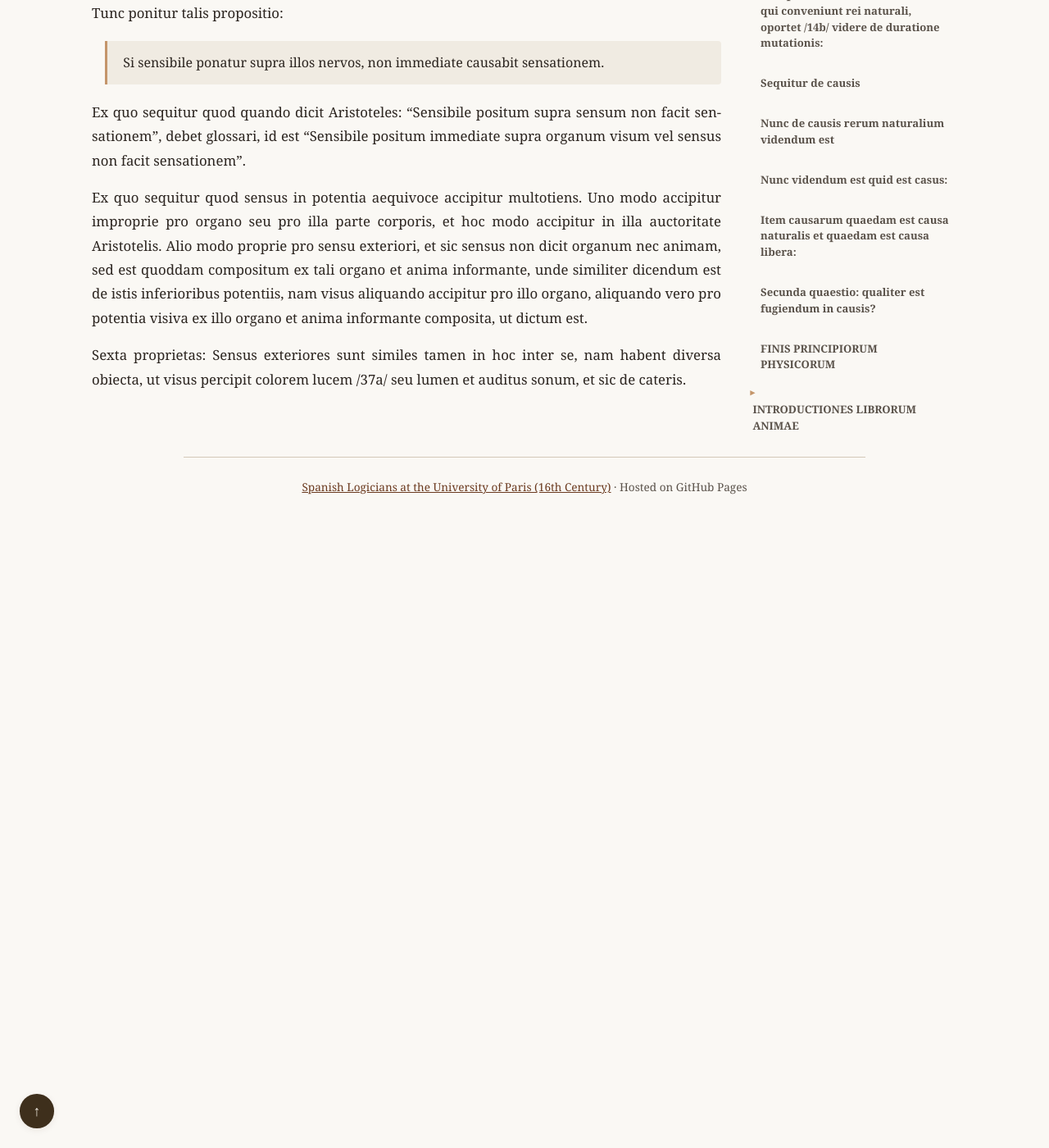
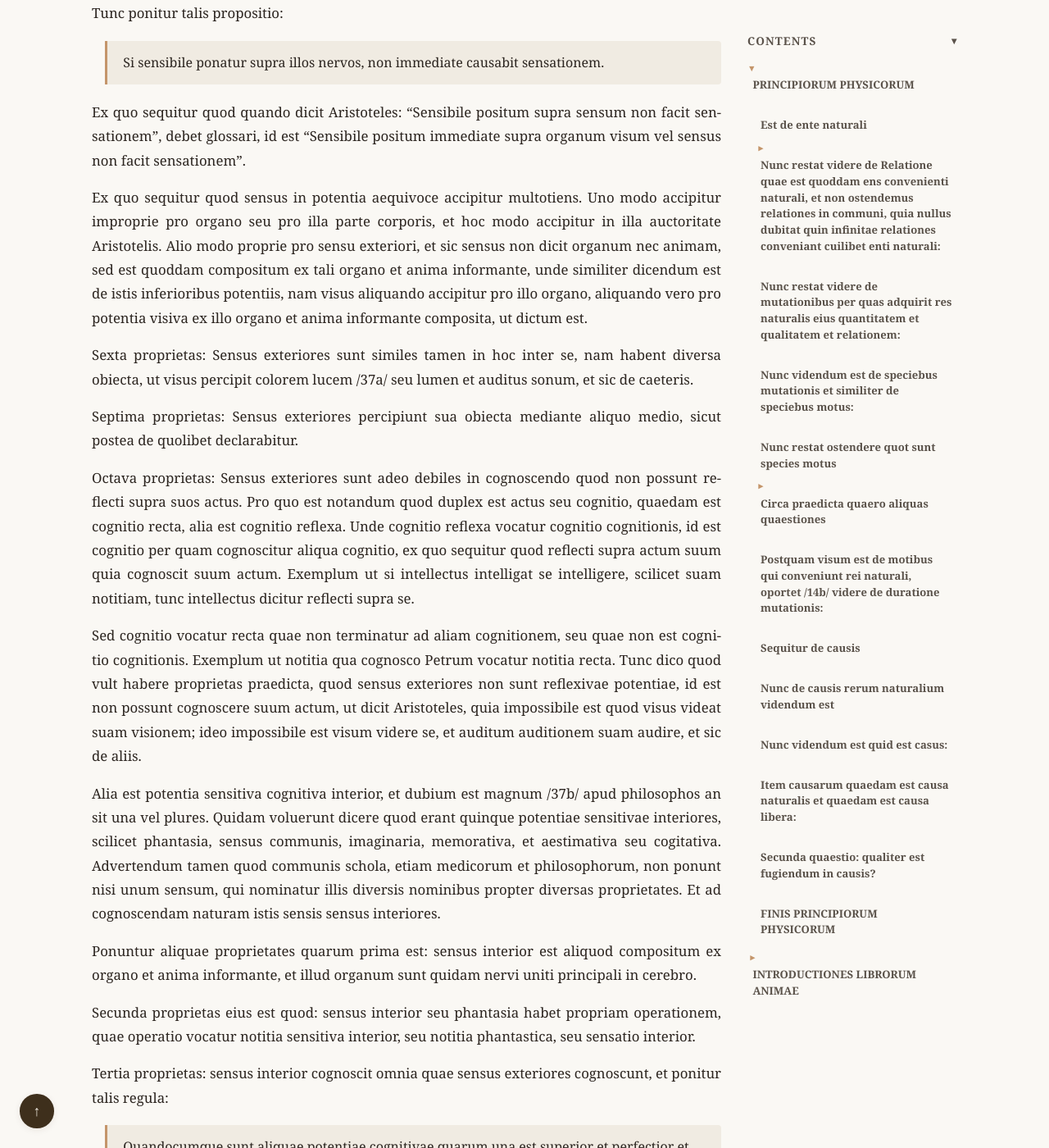
Before and after one commit to JoseBalado/Spanish-Logicians-at-the-University-of-Paris, a Jekyll site: the page built from philosophers/Jeronimo-Pardo/Principiorum-Phisicorum-et-Introductiones-Librorum-Animae.md, in a window 1280 px wide and 1400 px high, scrolled down 42631 px. Shown: the whole window at 82% size. Built offline with Jekyll 4.4.1, drawn with Linux system fonts in a browser that asks for light colours; before the commit the page ends 43261 px from its top, so only the background shows below that; some of the changed text lies outside the part shown.

Commit message:
Pardo. De Anima, page 37

```diff
--- a/cspell-latin-custom.txt
+++ b/cspell-latin-custom.txt
@@ -2327,6 +2328,7 @@ reduplicativus
 reflectio
 reflectionem
 reflexiva
+reflexivae
 reflexivis
 reflexivum
 refrigidare
--- a/philosophers/Jeronimo-Pardo/Principiorum-Phisicorum-et-Introductiones-Librorum-Animae.md
+++ b/philosophers/Jeronimo-Pardo/Principiorum-Phisicorum-et-Introductiones-Librorum-Animae.md
@@ -808,7 +808,25 @@ Ex quo sequitur quod quando dicit Aristoteles: "Sensibile positum supra sensum n
 
 Ex quo sequitur quod sensus in potentia aequivoce accipitur multotiens. Uno modo accipitur improprie pro organo seu pro illa parte corporis, et hoc modo accipitur in illa auctoritate Aristotelis. Alio modo proprie pro sensu exteriori, et sic sensus non dicit organum nec animam, sed est quoddam compositum ex tali organo et anima informante, unde similiter dicendum est de istis inferioribus potentiis, nam visus aliquando accipitur pro illo organo, aliquando vero pro potentia visiva ex illo organo et anima informante composita, ut dictum est.
 
-Sexta proprietas: Sensus exteriores sunt similes tamen in hoc inter se, nam habent diversa obiecta, ut visus percipit colorem lucem /37a/ seu lumen et auditus sonum, et sic de cateris.
+Sexta proprietas: Sensus exteriores sunt similes tamen in hoc inter se, nam habent diversa obiecta, ut visus percipit colorem lucem /37a/ seu lumen et auditus sonum, et sic de caeteris.
+
+Septima proprietas: Sensus exteriores percipiunt sua obiecta mediante aliquo medio, sicut postea de quolibet declarabitur.
+
+Octava proprietas: Sensus exteriores sunt adeo debiles in cognoscendo quod non possunt reflecti supra suos actus. Pro quo est notandum quod duplex est actus seu cognitio, quaedam est cognitio recta, alia est cognitio reflexa. Unde cognitio reflexa vocatur cognitio cognitionis, id est cognitio per quam cognoscitur aliqua cognitio, ex quo sequitur quod reflecti supra actum suum quia cognoscit suum actum. Exemplum ut si intellectus intelligat se intelligere, scilicet suam notitiam, tunc intellectus dicitur reflecti supra se.
+
+Sed cognitio vocatur recta quae non terminatur ad aliam cognitionem, seu quae non est cognitio cognitionis. Exemplum ut notitia qua cognosco Petrum vocatur notitia recta. Tunc dico quod vult habere proprietas praedicta, quod sensus exteriores non sunt reflexivae potentiae, id est non possunt cognoscere suum actum, ut dicit Aristoteles, quia impossibile est quod visus videat suam visionem; ideo impossibile est visum videre se, et auditum auditionem suam audire, et sic de aliis.
+
+Alia est potentia sensitiva cognitiva interior, et dubium est magnum /37b/ apud philosophos an sit una vel plures. Quidam voluerunt dicere quod erant quinque potentiae sensitivae interiores, scilicet phantasia, sensus communis, imaginaria, memorativa, et aestimativa seu cogitativa. Advertendum tamen quod communis schola, etiam medicorum et philosophorum, non ponunt nisi unum sensum, qui nominatur illis diversis nominibus propter diversas proprietates. Et ad cognoscendam naturam istis sensis sensus interiores.
+
+Ponuntur aliquae proprietates quarum prima est: sensus interior est aliquod compositum ex organo et anima informante, et illud organum sunt quidam nervi uniti principali in cerebro.
+
+Secunda proprietas eius est quod: sensus interior seu phantasia habet propriam operationem, quae operatio vocatur notitia sensitiva interior, seu notitia phantastica, seu sensatio interior.
+
+Tertia proprietas: sensus interior cognoscit omnia quae sensus exteriores cognoscunt, et ponitur talis regula:
+
+> Quandocumque sunt aliquae potentiae cognitivae quarum una est superior et perfectior et alia inferior et imperfectior, quidquid potest cognoscere inferior potest etiam cognoscere et superior, et cum hoc plurimus.
+
+Sed sic est quod sensus interior est potentia superior et perfectior quam potentia sensitiva exterior, potest cognoscere interior et cum hoc plurimus. /38a/
 
 <!--
 ## Apparatus Criticus Reference
@@ -829,4 +847,7 @@ Page 7a: formam quam ] del. formam rem quam
 Page 9a: habet ] emend. hēg
 Page 34b: remanebat ] conj. remebat
 Page 35b: retinis ] conj. reutis
+Page 37a: se ] del. se videre
+Page 37b: aestimativa ] leg. extimativa
+Page 37b: interiores ] emend. interiterioriores
 -->
```
Also changed, not shown: other parts of cspell-latin-custom.txt (+1 -0 lines).
